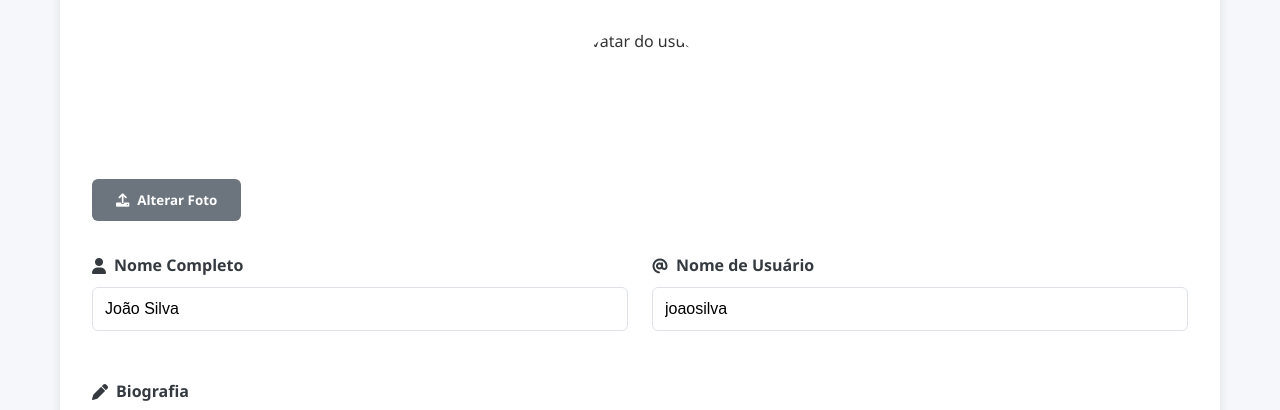
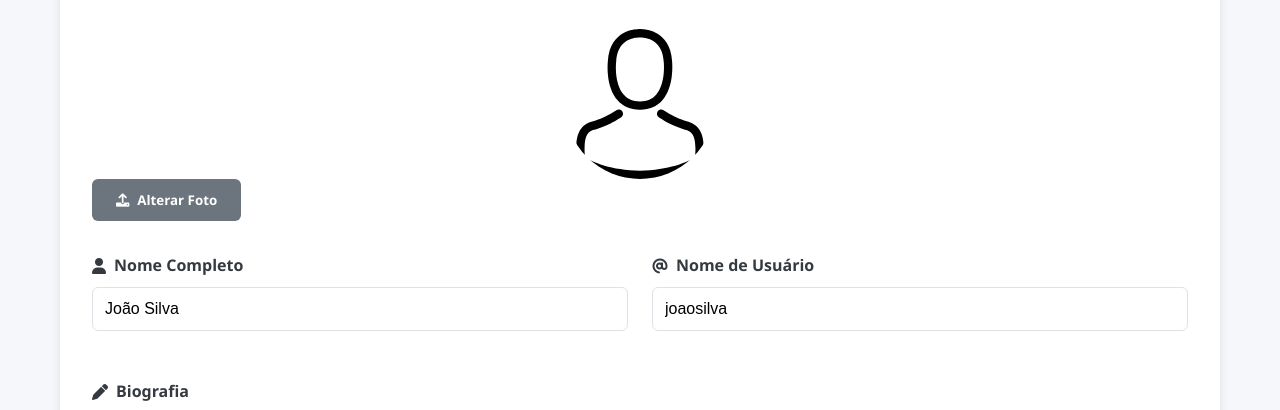
Before and after one commit to magat0n/Tech-Learn-UNIMAR, a plain HTML site: page paginas/conta.html in a window 1280 px wide. Shown: the part 352-762 px from the top of the page. Drawn offline with Linux system fonts and the light colour scheme.

Commit message:
Adicionando foto de avatar

```diff
--- a/paginas/conta.html
+++ b/paginas/conta.html
@@ -55,7 +55,7 @@
                     <div class="profile-header">
                         <div class="profile-avatar">
                             <div class="avatar-container">
-                                <img src="../assets/default-avatar.png" alt="Avatar do usuário" id="user-avatar">
+                                <img src="../images/avatar-svgrepo-com.svg" alt="Avatar do usuário" id="user-avatar">
                                 <div class="avatar-overlay">
                                     <i class="fas fa-camera"></i>
                                 </div>
```
Also changed, not shown: images/avatar-svgrepo-com.svg (added).
